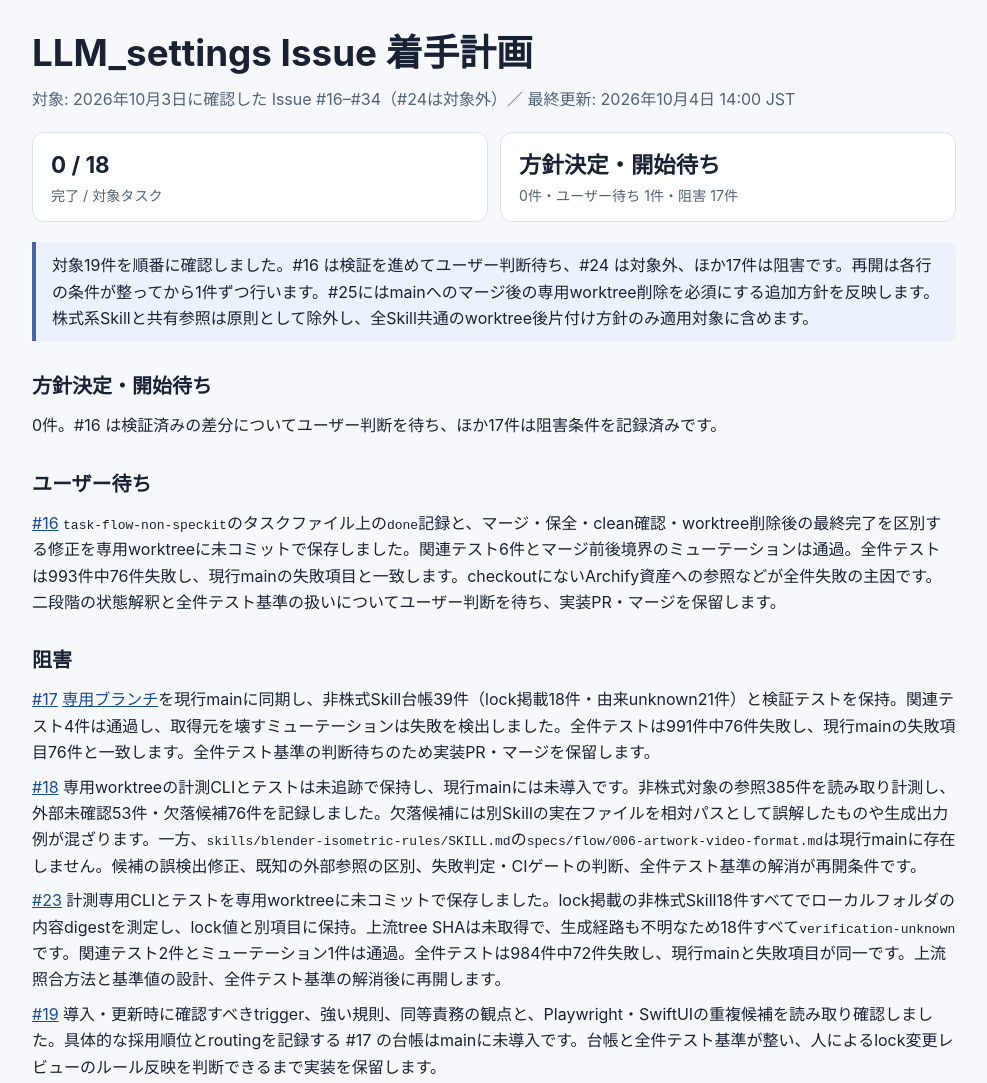
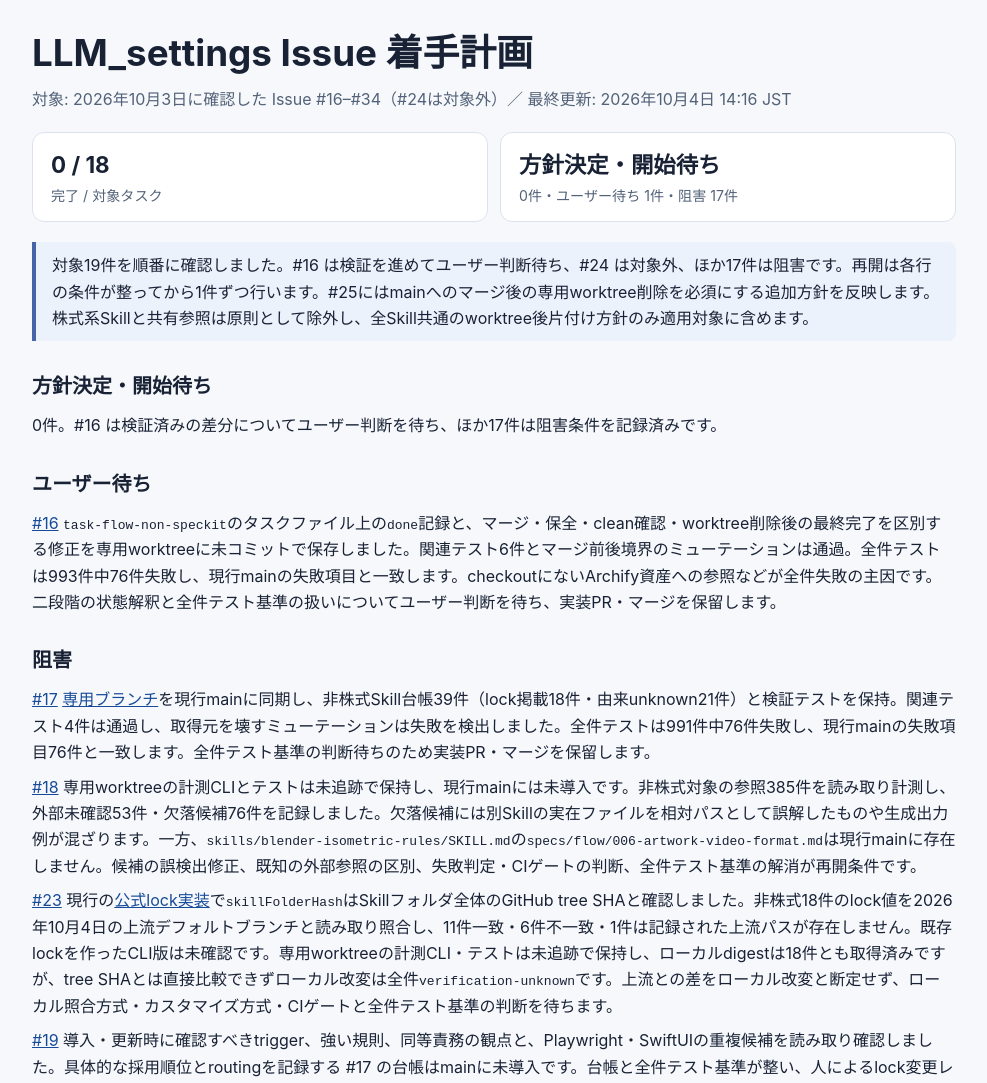
Before and after one commit to ksuke0322/LLM_settings, a plain HTML site: page docs/issue-work-plan/progress-2026-10-03.html in a window 1280 px wide. Shown: the top 1083 px of the page, without its empty margins (146-1133 px from the left). Drawn offline with Linux system fonts and the light colour scheme.

Commit message:
docs: record issue 23 upstream tree check

```diff
--- a/docs/issue-work-plan/progress-2026-10-03.html
+++ b/docs/issue-work-plan/progress-2026-10-03.html
@@ -35,7 +35,7 @@
 <body>
   <header>
     <h1>LLM_settings Issue 着手計画</h1>
-    <p class="muted">対象: 2026年10月3日に確認した Issue #16–#34（#24は対象外）／ 最終更新: 2026年10月4日 14:00 JST</p>
+    <p class="muted">対象: 2026年10月3日に確認した Issue #16–#34（#24は対象外）／ 最終更新: 2026年10月4日 14:16 JST</p>
     <div class="summary" aria-label="進捗の要約">
       <div><strong>0 / 18</strong><span>完了 / 対象タスク</span></div>
       <div><strong>方針決定・開始待ち</strong><span>0件・ユーザー待ち 1件・阻害 17件</span></div>
@@ -55,7 +55,7 @@
       <h2 id="blocked">阻害</h2>
       <p><a href="https://github.com/ksuke0322/LLM_settings/issues/17">#17</a> <a href="https://github.com/ksuke0322/LLM_settings/tree/docs/catalog-nonstock-skill-ownership">専用ブランチ</a>を現行mainに同期し、非株式Skill台帳39件（lock掲載18件・由来unknown21件）と検証テストを保持。関連テスト4件は通過し、取得元を壊すミューテーションは失敗を検出しました。全件テストは991件中76件失敗し、現行mainの失敗項目76件と一致します。全件テスト基準の判断待ちのため実装PR・マージを保留します。</p>
       <p><a href="https://github.com/ksuke0322/LLM_settings/issues/18">#18</a> 専用worktreeの計測CLIとテストは未追跡で保持し、現行mainには未導入です。非株式対象の参照385件を読み取り計測し、外部未確認53件・欠落候補76件を記録しました。欠落候補には別Skillの実在ファイルを相対パスとして誤解したものや生成出力例が混ざります。一方、<code>skills/blender-isometric-rules/SKILL.md</code>の<code>specs/flow/006-artwork-video-format.md</code>は現行mainに存在しません。候補の誤検出修正、既知の外部参照の区別、失敗判定・CIゲートの判断、全件テスト基準の解消が再開条件です。</p>
-      <p><a href="https://github.com/ksuke0322/LLM_settings/issues/23">#23</a> 計測専用CLIとテストを専用worktreeに未コミットで保存しました。lock掲載の非株式Skill18件すべてでローカルフォルダの内容digestを測定し、lock値と別項目に保持。上流tree SHAは未取得で、生成経路も不明なため18件すべて<code>verification-unknown</code>です。関連テスト2件とミューテーション1件は通過。全件テストは984件中72件失敗し、現行mainと失敗項目が同一です。上流照合方法と基準値の設計、全件テスト基準の解消後に再開します。</p>
+      <p><a href="https://github.com/ksuke0322/LLM_settings/issues/23">#23</a> 現行の<a href="https://github.com/vercel-labs/skills/blob/main/src/skill-lock.ts">公式lock実装</a>で<code>skillFolderHash</code>はSkillフォルダ全体のGitHub tree SHAと確認しました。非株式18件のlock値を2026年10月4日の上流デフォルトブランチと読み取り照合し、11件一致・6件不一致・1件は記録された上流パスが存在しません。既存lockを作ったCLI版は未確認です。専用worktreeの計測CLI・テストは未追跡で保持し、ローカルdigestは18件とも取得済みですが、tree SHAとは直接比較できずローカル改変は全件<code>verification-unknown</code>です。上流との差をローカル改変と断定せず、ローカル照合方式・カスタマイズ方式・CIゲートと全件テスト基準の判断を待ちます。</p>
       <p><a href="https://github.com/ksuke0322/LLM_settings/issues/19">#19</a> 導入・更新時に確認すべきtrigger、強い規則、同等責務の観点と、Playwright・SwiftUIの重複候補を読み取り確認しました。具体的な採用順位とroutingを記録する #17 の台帳はmainに未導入です。台帳と全件テスト基準が整い、人によるlock変更レビューのルール反映を判断できるまで実装を保留します。</p>
       <p><a href="https://github.com/ksuke0322/LLM_settings/issues/20">#20</a> 専用ブランチの候補抽出CLIに、株式系Skill7件と<code>stock-shared</code>を走査前に除外する変更と回帰テストを未コミットで保持。関連テスト6件とミューテーション1件は通過しました。全件テストは988件中72件失敗し、現行mainと失敗項目が同一です。候補抽出は意味上の競合を断定せず、全件テスト基準の解消後に再開します。</p>
       <p><a href="https://github.com/ksuke0322/LLM_settings/issues/21">#21</a> SwiftUI、Web／Playwright、Testingの候補重複と現行の参照関係を読み取り確認しました。依頼種類ごとの標準・補助・非適用を確定するには、未マージの #17 台帳と #19 の採用・併存判断との照合が必要です。実際の同時発火や採用順位を推測せず、両前提が整うまでroutingのルール化を保留します。</p>
```
